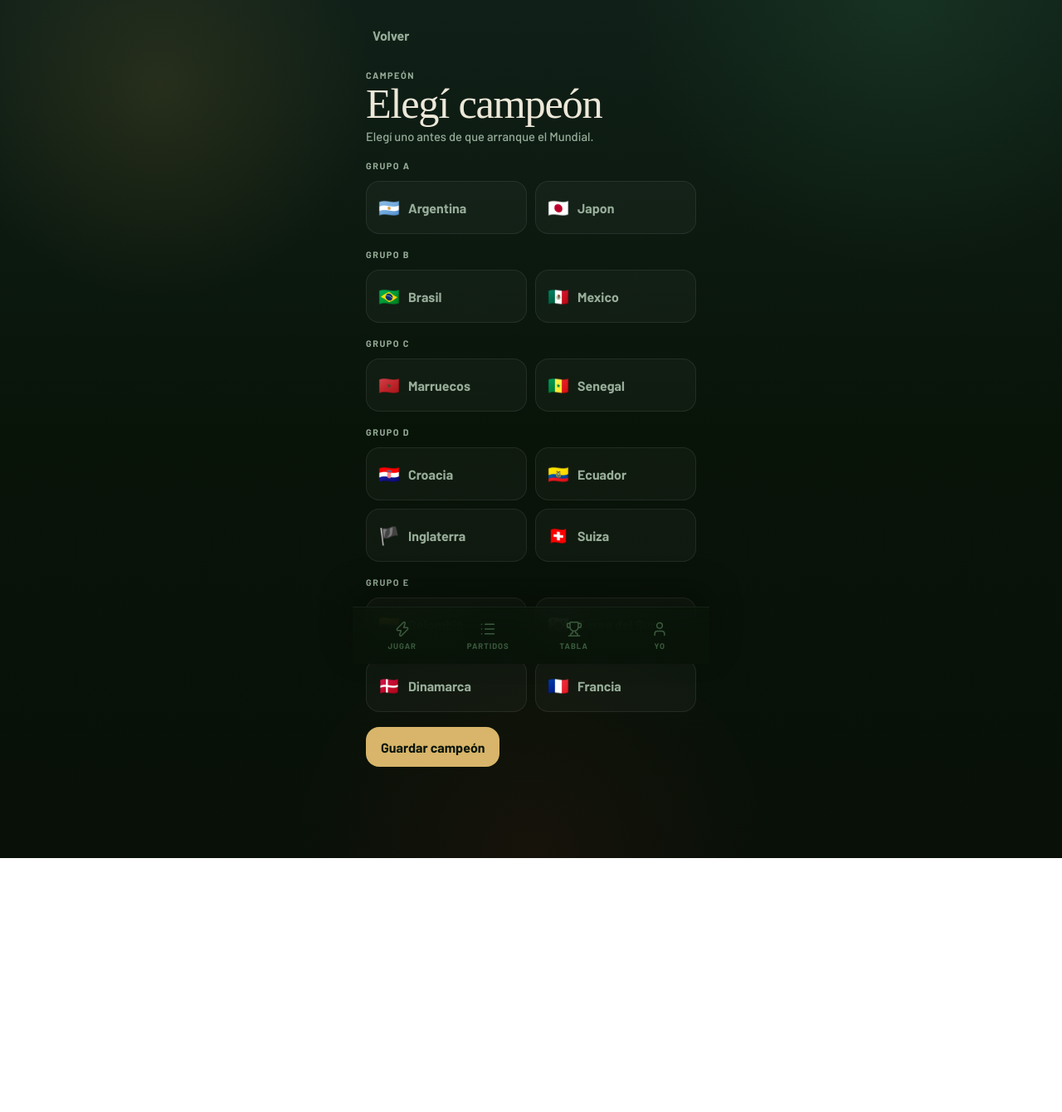
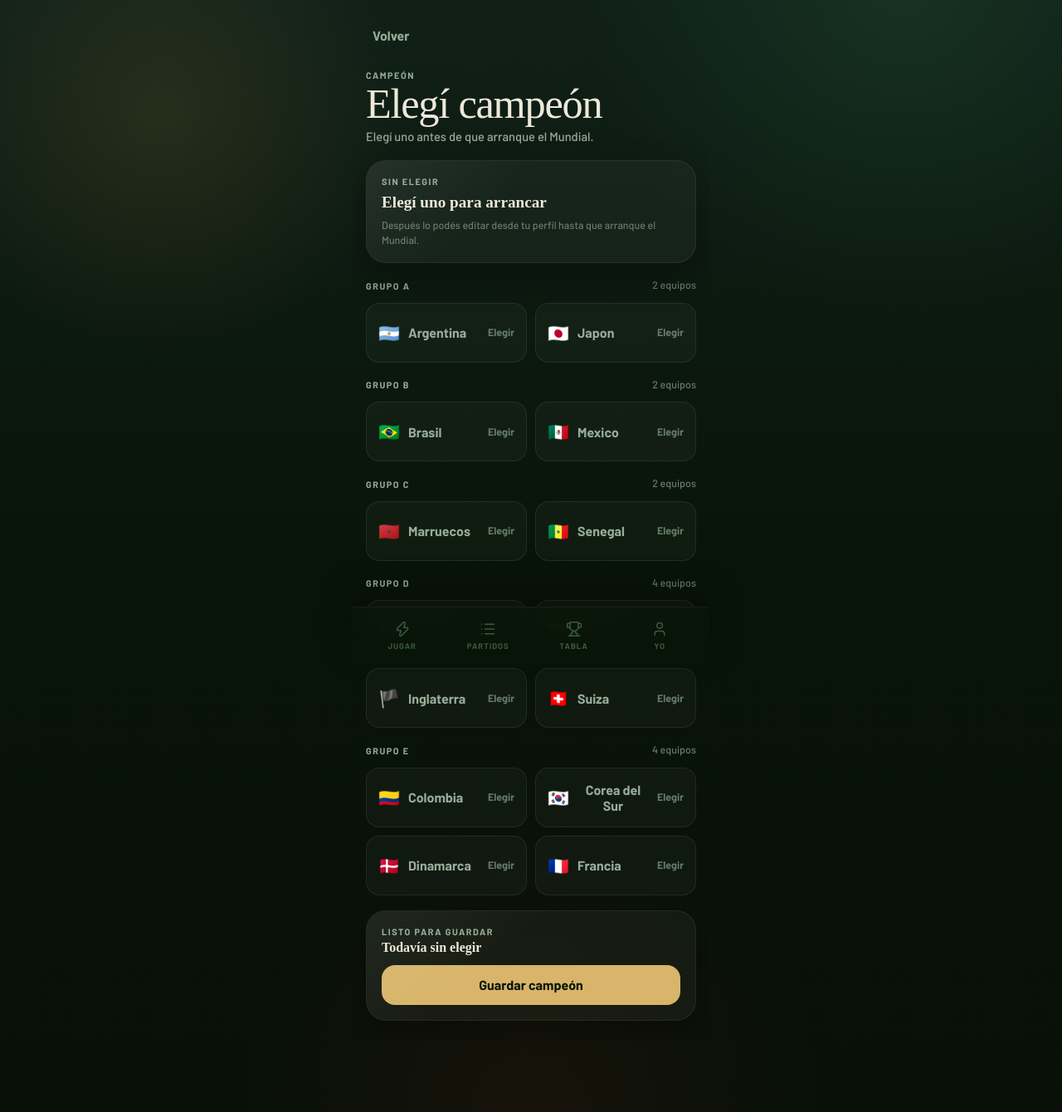
Before and after one commit to guidokogan1/prode, a Next.js app: page /champion in a window 1280 px wide. Shown: the whole page at 83% size. Before the commit the page ends 1034 px from the top, so only its background shows below. Built offline with nearby package versions, Linux system fonts and the light colour scheme; no server answers; a web font is replaced by a local one.

Commit message:
Polish champion flow and smooth swipe motion

```diff
--- a/components/champion-pick-card.tsx
+++ b/components/champion-pick-card.tsx
@@ -79,6 +79,11 @@ export function ChampionPickCard({ initialPick, teams, locked, mode }: ChampionP
       .sort((left, right) => left.label.localeCompare(right.label));
   }, [teams]);
 
+  const selectedOption = useMemo(
+    () => teams.find((team) => team.name === selectedTeam) ?? null,
+    [selectedTeam, teams],
+  );
+
   async function handleSave() {
     if (!selectedTeam || locked) {
       return;
@@ -132,7 +137,9 @@ export function ChampionPickCard({ initialPick, teams, locked, mode }: ChampionP
       <section className="surface-card-soft panel-stack">
         <div className="title-stack">
           <p className="eyebrow">Campeón</p>
-          <h2 className="section-title">{selectedTeam || "Sin elegir"}</h2>
+          <h2 className="section-title">
+            {selectedOption ? `${selectedOption.flag} ${selectedOption.name}` : "Sin elegir"}
+          </h2>
           <p className="muted-copy">{locked ? "Ya quedó cerrado." : "Podés cambiarlo hasta que arranque el Mundial."}</p>
         </div>
 
@@ -153,10 +160,28 @@ export function ChampionPickCard({ initialPick, teams, locked, mode }: ChampionP
         <p className="muted-copy">{locked ? "Ya no se puede cambiar." : "Elegí uno antes de que arranque el Mundial."}</p>
       </div>
 
+      <section
+        className="surface-card-soft"
+        style={{
+          padding: 18,
+          display: "grid",
+          gap: 8,
+        }}
+      >
+        <span className="eyebrow">{selectedOption ? "Tu campeón" : "Sin elegir"}</span>
+        <strong style={{ fontSize: "1.2rem", color: "#EDE8D9" }}>
+          {selectedOption ? `${selectedOption.flag} ${selectedOption.name}` : "Elegí uno para arrancar"}
+        </strong>
+        <span className="micro-copy">
+          {locked ? "Quedó cerrado." : "Después lo podés editar desde tu perfil hasta que arranque el Mundial."}
+        </span>
+      </section>
+
       {groupedTeams.map((group) => (
         <section key={group.label} className="section-stack" style={{ gap: 12 }}>
-          <div className="title-stack">
+          <div className="split-row" style={{ alignItems: "center" }}>
             <p className="eyebrow">{group.label}</p>
+            <span className="micro-copy">{group.teams.length} equipos</span>
           </div>
           <div className="compact-grid-2">
             {group.teams.map((team) => {
@@ -169,16 +194,28 @@ export function ChampionPickCard({ initialPick, teams, locked, mode }: ChampionP
                   disabled={locked}
                   onClick={() => setSelectedTeam(team.name)}
                   style={{
-                    minHeight: 64,
+                    minHeight: 72,
                     borderRadius: 16,
                     border: selected ? "1px solid rgba(212,166,75,0.25)" : "1px solid rgba(255,255,255,0.08)",
                     background: selected ? "rgba(212,166,75,0.08)" : "rgba(255,255,255,0.03)",
-                    justifyContent: "flex-start",
+                    justifyContent: "space-between",
                     paddingInline: 14,
+                    gap: 10,
                   }}
                 >
-                  <span style={{ fontSize: "1.3rem" }}>{team.flag}</span>
-                  <span>{team.name}</span>
+                  <span style={{ display: "inline-flex", alignItems: "center", gap: 10 }}>
+                    <span style={{ fontSize: "1.3rem" }}>{team.flag}</span>
+                    <span>{team.name}</span>
+                  </span>
+                  <span
+                    className="micro-copy"
+                    style={{
+                      color: selected ? "#D8B56A" : "#667D69",
+                      fontWeight: 700,
+                    }}
+                  >
+                    {selected ? "Elegido" : "Elegir"}
+                  </span>
                 </button>
               );
             })}
@@ -186,14 +223,30 @@ export function ChampionPickCard({ initialPick, teams, locked, mode }: ChampionP
         </section>
       ))}
 
-      <div style={{ display: "flex", gap: 10, alignItems: "center", flexWrap: "wrap" }}>
+      <section
+        className="surface-card-soft"
+        style={{
+          padding: 18,
+          display: "grid",
+          gap: 12,
+        }}
+      >
+        <div className="split-row" style={{ alignItems: "center" }}>
+          <div className="title-stack">
+            <span className="eyebrow">Listo para guardar</span>
+            <strong style={{ fontSize: "1rem", color: "#EDE8D9" }}>
+              {selectedOption ? `${selectedOption.flag} ${selectedOption.name}` : "Todavía sin elegir"}
+            </strong>
+          </div>
+          {saveMessage ? <span className="micro-copy">{saveMessage}</span> : null}
+        </div>
+
         {!locked ? (
           <button className="button-primary" disabled={!selectedTeam || isSaving} onClick={() => void handleSave()} type="button">
             {isSaving ? "Guardando..." : "Guardar campeón"}
           </button>
         ) : null}
-        {saveMessage ? <span className="micro-copy">{saveMessage}</span> : null}
-      </div>
+      </section>
     </section>
   );
 }
```
Also changed, not shown: components/champion-home-card.tsx (+18 -10 lines), components/match-detail-card.tsx (+15 -2 lines), components/match-vote-card.tsx (+15 -2 lines), components/quick-play-deck.tsx (+15 -2 lines).
